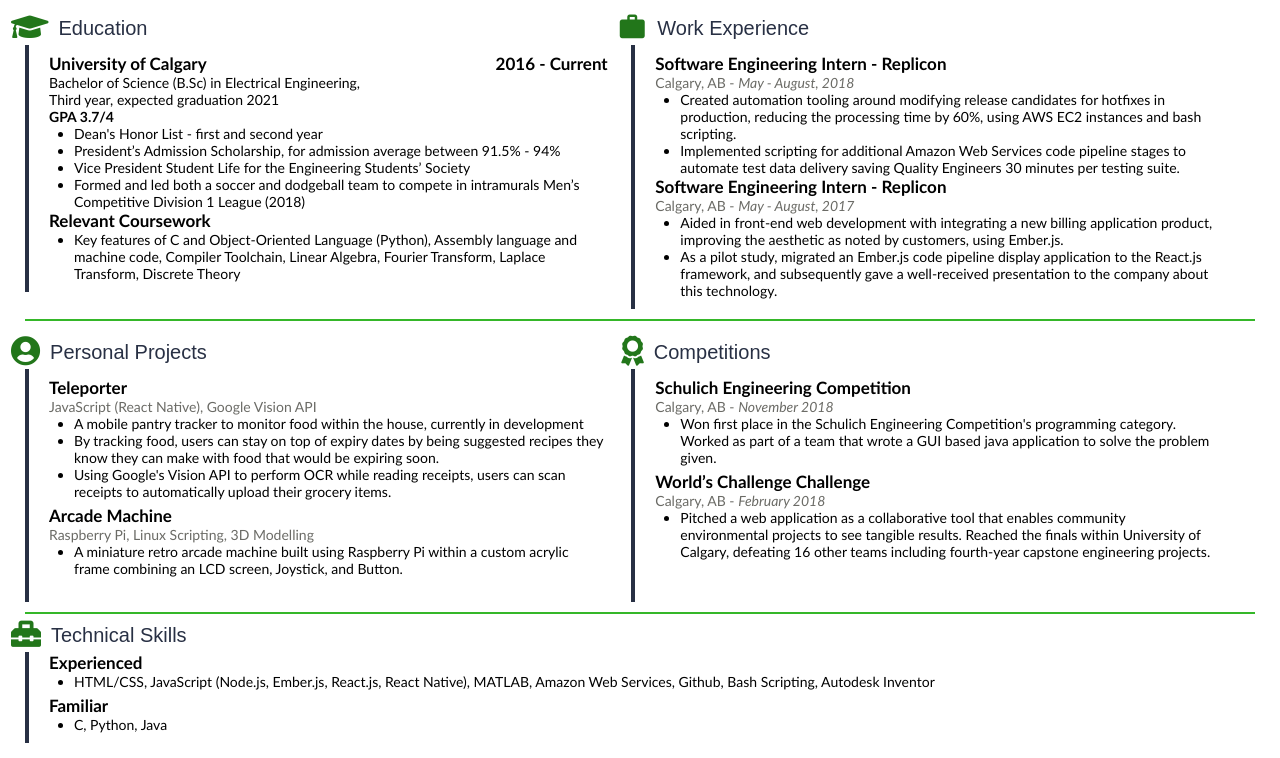
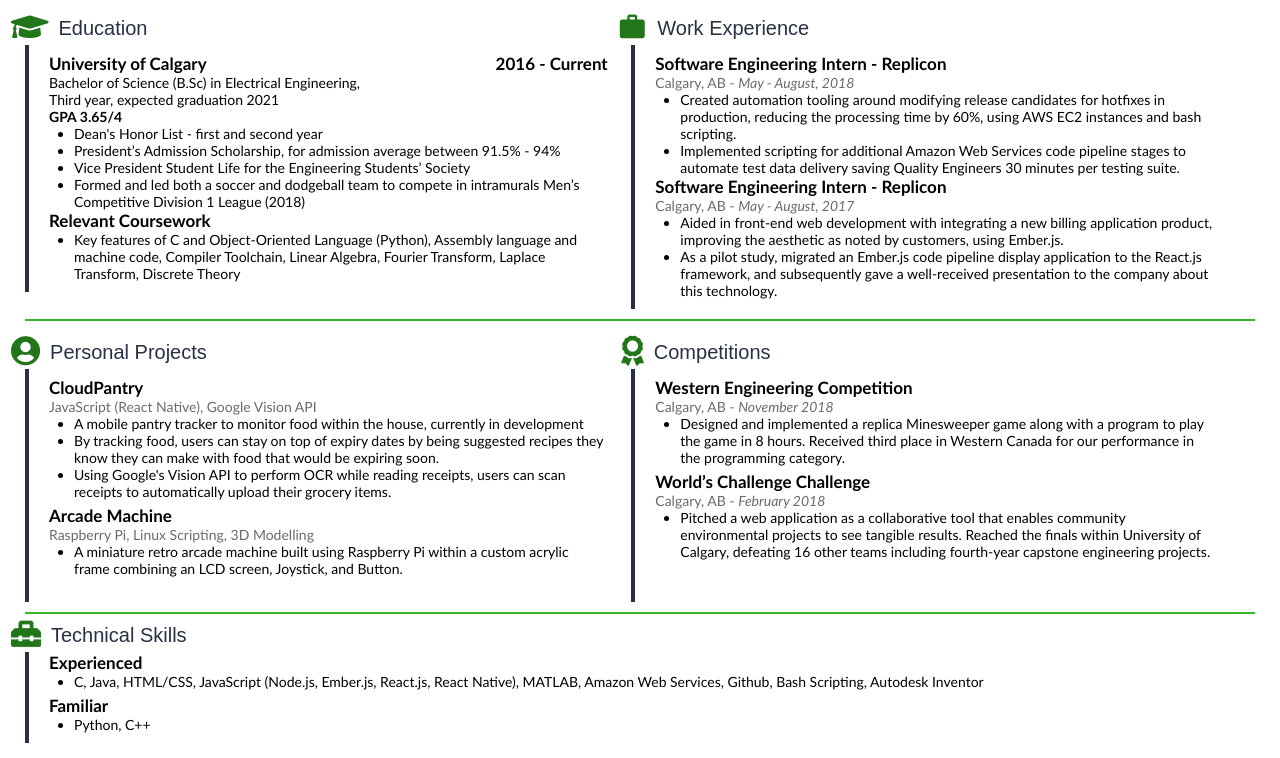
Before and after one commit to ewanmay/resume, a website: page index.html in a window 1280 px wide. Shown: the part 95-853 px from the top of the page. Drawn offline with nearby package versions, Linux system fonts and the light colour scheme; files that its build step writes are made by us from their sources; a web font is replaced by a local one.

Commit message:
new update

```diff
--- a/index.html
+++ b/index.html
@@ -64,7 +64,7 @@
 							<br> Third year, expected graduation 2021
 						</div>
 						<div>
-							<span class="gpa">GPA 3.7/4</span>
+							<span class="gpa">GPA 3.65/4</span>
 						</div>
 						<div class="scholarships">
 							<ul>
@@ -158,7 +158,7 @@
 				<div class="personal-projects">
 					<div class="section-item">
 						<div class="section-item-title">
-							Teleporter
+							CloudPantry
 						</div>
 						<div class="section-item-subtitle">
 							JavaScript (React Native), Google Vision API
@@ -204,7 +204,7 @@
 				<div class="technical-toolbox">
 					<div class="section-item">
 						<div class="section-item-title">
-							Schulich Engineering Competition
+							Western Engineering Competition
 						</div>
 						<div class="section-item-subtitle">
 							Calgary, AB -
@@ -214,8 +214,7 @@
 						</div>
 						<ul>
 							<li>
-								Won first place in the Schulich Engineering Competition's programming category. Worked as part of a team that
-								wrote a GUI based java application to solve the problem given.
+							Designed and implemented a replica Minesweeper game along with a program to play the game in 8 hours. Received third place in Western Canada for our performance in the programming category.
 							</li>
 						</ul>
 					</div>
@@ -258,7 +257,7 @@
 					</div>
 					<ul>
 						<li>
-							HTML/CSS, JavaScript (Node.js, Ember.js, React.js, React Native), MATLAB, Amazon Web Services, Github, Bash Scripting, Autodesk
+							C, Java, HTML/CSS, JavaScript (Node.js, Ember.js, React.js, React Native), MATLAB, Amazon Web Services, Github, Bash Scripting, Autodesk
 							Inventor
 						</li>
 					</ul>
@@ -269,7 +268,7 @@
 					</div>
 					<ul>
 						<li>
-							C, Python, Java
+							Python, C++
 						</li>
 					</ul>
 				</div>
```
